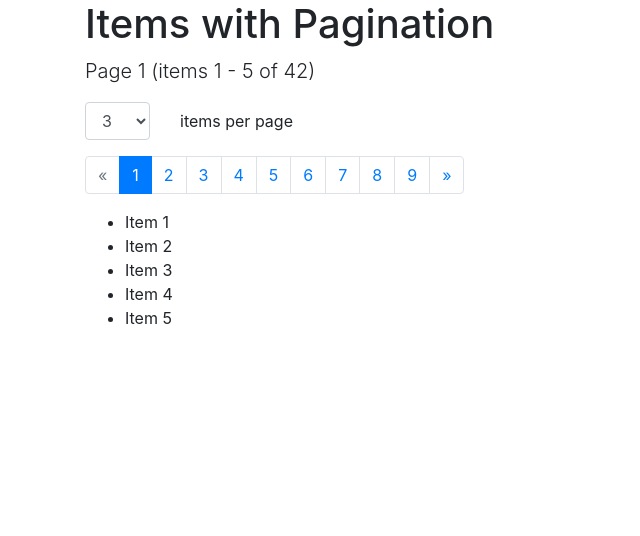
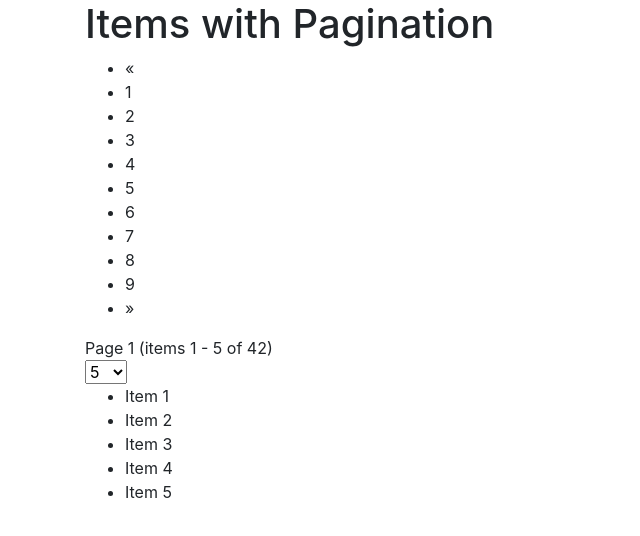
Before and after one commit to mate-academy/react_pagination, a React (Vite) app: page / in a window 1280 px wide. Shown: the top 536 px of the page, without its empty margins (0-640 px from the left). Built offline with nearby package versions, Linux system fonts and the light colour scheme.

Commit message:
solution

```diff
--- a/package.json
+++ b/package.json
@@ -15,7 +15,7 @@
   },
   "devDependencies": {
     "@cypress/react18": "^2.0.1",
-    "@mate-academy/scripts": "^1.9.12",
+    "@mate-academy/scripts": "^2.1.3",
     "@mate-academy/students-ts-config": "*",
     "@mate-academy/stylelint-config": "*",
     "@types/node": "^20.14.10",
--- a/src/App.tsx
+++ b/src/App.tsx
@@ -1,109 +1,39 @@
-import React from 'react';
+import React, { useState } from 'react';
 import './App.css';
 import { getNumbers } from './utils';
+import { Pagination } from './components/Pagination';
 
 // eslint-disable-next-line @typescript-eslint/no-unused-vars
 const items = getNumbers(1, 42).map(n => `Item ${n}`);
 
 export const App: React.FC = () => {
+  const [currentPage, setCurrentPage] = useState(1);
+  const [perPage, setPerPage] = useState(5);
+  const visibleItems = items.slice(
+    (currentPage - 1) * perPage,
+    (currentPage - 1) * perPage + perPage,
+  );
+
   return (
     <div className="container">
       <h1>Items with Pagination</h1>
-
-      <p className="lead" data-cy="info">
-        Page 1 (items 1 - 5 of 42)
-      </p>
-
-      <div className="form-group row">
-        <div className="col-3 col-sm-2 col-xl-1">
-          <select
-            data-cy="perPageSelector"
-            id="perPageSelector"
-            className="form-control">
-            <option value="3">3</option>
-            <option value="5">5</option>
-            <option value="10">10</option>
-            <option value="20">20</option>
-          </select>
-        </div>
-
-        <label htmlFor="perPageSelector" className="col-form-label col">
-          items per page
-        </label>
-      </div>
-
       {/* Move this markup to Pagination */}
-      <ul className="pagination">
-        <li className="page-item disabled">
-          <a
-            data-cy="prevLink"
-            className="page-link"
-            href="#prev"
-            aria-disabled="true">
-            «
-          </a>
-        </li>
-        <li className="page-item active">
-          <a data-cy="pageLink" className="page-link" href="#1">
-            1
-          </a>
-        </li>
-        <li className="page-item">
-          <a data-cy="pageLink" className="page-link" href="#2">
-            2
-          </a>
-        </li>
-        <li className="page-item">
-          <a data-cy="pageLink" className="page-link" href="#3">
-            3
-          </a>
-        </li>
-        <li className="page-item">
-          <a data-cy="pageLink" className="page-link" href="#4">
-            4
-          </a>
-        </li>
-        <li className="page-item">
-          <a data-cy="pageLink" className="page-link" href="#5">
-            5
-          </a>
-        </li>
-        <li className="page-item">
-          <a data-cy="pageLink" className="page-link" href="#6">
-            6
-          </a>
-        </li>
-        <li className="page-item">
-          <a data-cy="pageLink" className="page-link" href="#7">
-            7
-          </a>
-        </li>
-        <li className="page-item">
-          <a data-cy="pageLink" className="page-link" href="#8">
-            8
-          </a>
-        </li>
-        <li className="page-item">
-          <a data-cy="pageLink" className="page-link" href="#9">
-            9
-          </a>
-        </li>
-        <li className="page-item">
-          <a
-            data-cy="nextLink"
-            className="page-link"
-            href="#next"
-            aria-disabled="false">
-            »
-          </a>
-        </li>
-      </ul>
+      <Pagination
+        total={items.length}
+        perPage={perPage}
+        currentPage={currentPage}
+        onPageChange={setCurrentPage}
+        onPerPageChange={value => {
+          setPerPage(value);
+          setCurrentPage(1);
+        }}
+      />
       <ul>
-        <li data-cy="item">Item 1</li>
-        <li data-cy="item">Item 2</li>
-        <li data-cy="item">Item 3</li>
-        <li data-cy="item">Item 4</li>
-        <li data-cy="item">Item 5</li>
+        {visibleItems.map(item => (
+          <li data-cy="item" key={item}>
+            {item}
+          </li>
+        ))}
       </ul>
     </div>
   );
--- a/src/components/Pagination/Pagination.tsx
+++ b/src/components/Pagination/Pagination.tsx
@@ -1 +1,81 @@
-export const Pagination = () => {};
+import React from 'react';
+
+type PaginationProps = {
+  total: number;
+  perPage: number;
+  currentPage?: number;
+  onPageChange: (page: number) => void;
+  onPerPageChange: (perPage: number) => void;
+};
+
+export const Pagination: React.FC<PaginationProps> = ({
+  total,
+  perPage,
+  currentPage = 1,
+  onPageChange,
+  onPerPageChange,
+}) => {
+  const totalPages = Math.ceil(total / perPage);
+  const pages = Array.from({ length: totalPages }, (_, i) => i + 1);
+  const firstItem = (currentPage - 1) * perPage + 1;
+  const lastItem = Math.min(firstItem + perPage - 1, total);
+
+  return (
+    <>
+      <ul data-cy="pagination">
+        <li className={currentPage === 1 ? 'disabled' : ''}>
+          <a
+            data-cy="prevLink"
+            aria-disabled={currentPage === 1 ? 'true' : 'false'}
+            onClick={
+              currentPage === 1
+                ? undefined
+                : () => onPageChange(currentPage - 1)
+            }
+          >
+            «
+          </a>
+        </li>
+        {pages.map(page => (
+          <li key={page} className={page === currentPage ? 'active' : ''}>
+            <a
+              data-cy="pageLink"
+              onClick={
+                page !== currentPage ? () => onPageChange(page) : undefined
+              }
+            >
+              {page}
+            </a>
+          </li>
+        ))}
+        <li className={currentPage === totalPages ? 'disabled' : ''}>
+          <a
+            data-cy="nextLink"
+            aria-disabled={currentPage === totalPages ? 'true' : 'false'}
+            onClick={
+              currentPage === totalPages
+                ? undefined
+                : () => onPageChange(currentPage + 1)
+            }
+          >
+            »
+          </a>
+        </li>
+      </ul>
+      <div data-cy="info">
+        Page {currentPage} (items {firstItem} - {lastItem} of {total})
+      </div>
+      <select
+        value={perPage}
+        data-cy="perPageSelector"
+        onChange={e => onPerPageChange(Number(e.target.value))}
+      >
+        {[3, 5, 10, 20].map(value => (
+          <option key={value} value={value}>
+            {value}
+          </option>
+        ))}
+      </select>
+    </>
+  );
+};
```
Also changed, not shown: 1 other file (tests, documents, lock files or other folders).
